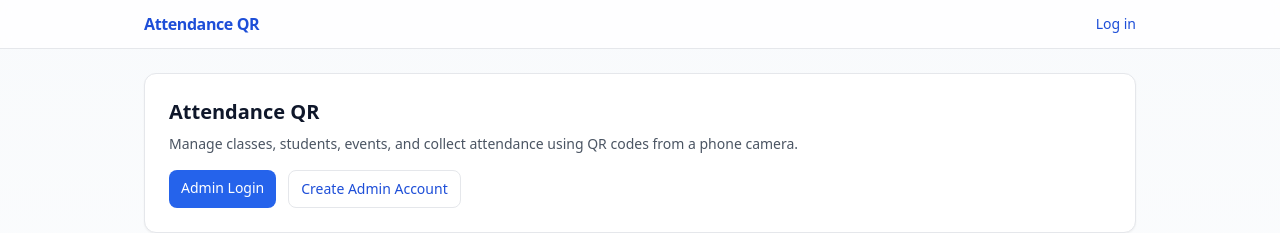
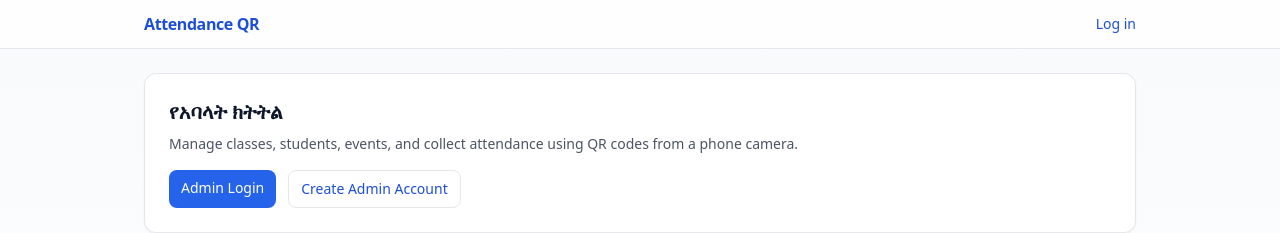
Before and after one commit to Yidne85/Att-Mgt-System, a Next.js app: page / in a window 1280 px wide. Shown: the top 233 px of the page. Built offline with nearby package versions, Linux system fonts and the light colour scheme; no server answers.

Commit message:
Update page.tsx

```diff
--- a/app/page.tsx
+++ b/app/page.tsx
@@ -4,7 +4,7 @@
   return (
     <div className="grid gap-4">
       <div className="bg-white border rounded-xl shadow-sm p-6">
-        <h1 className="text-xl font-semibold mb-2">Attendance QR</h1>
+        <h1 className="text-xl font-semibold mb-2">የአባላት ክትትል</h1>
         <p className="text-sm text-gray-600">
           Manage classes, students, events, and collect attendance using QR codes from a phone camera.
         </p>
```
